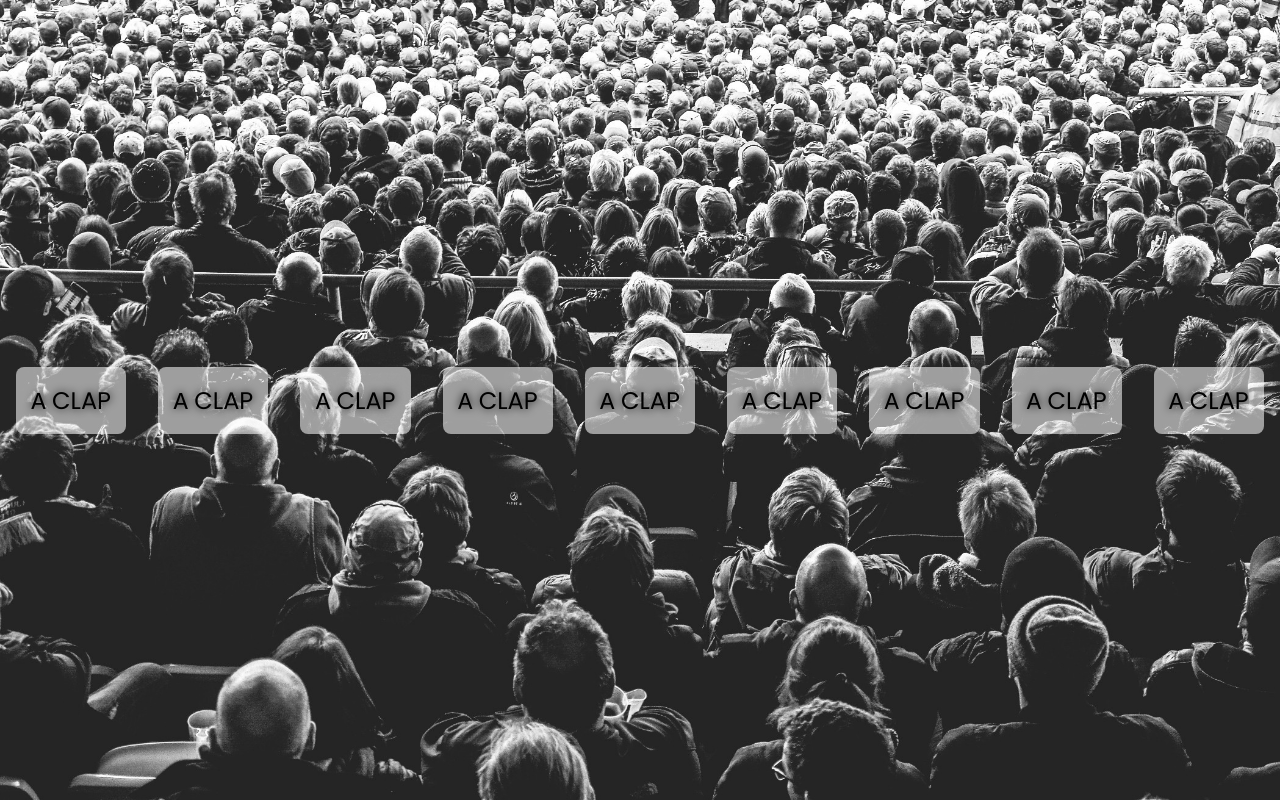
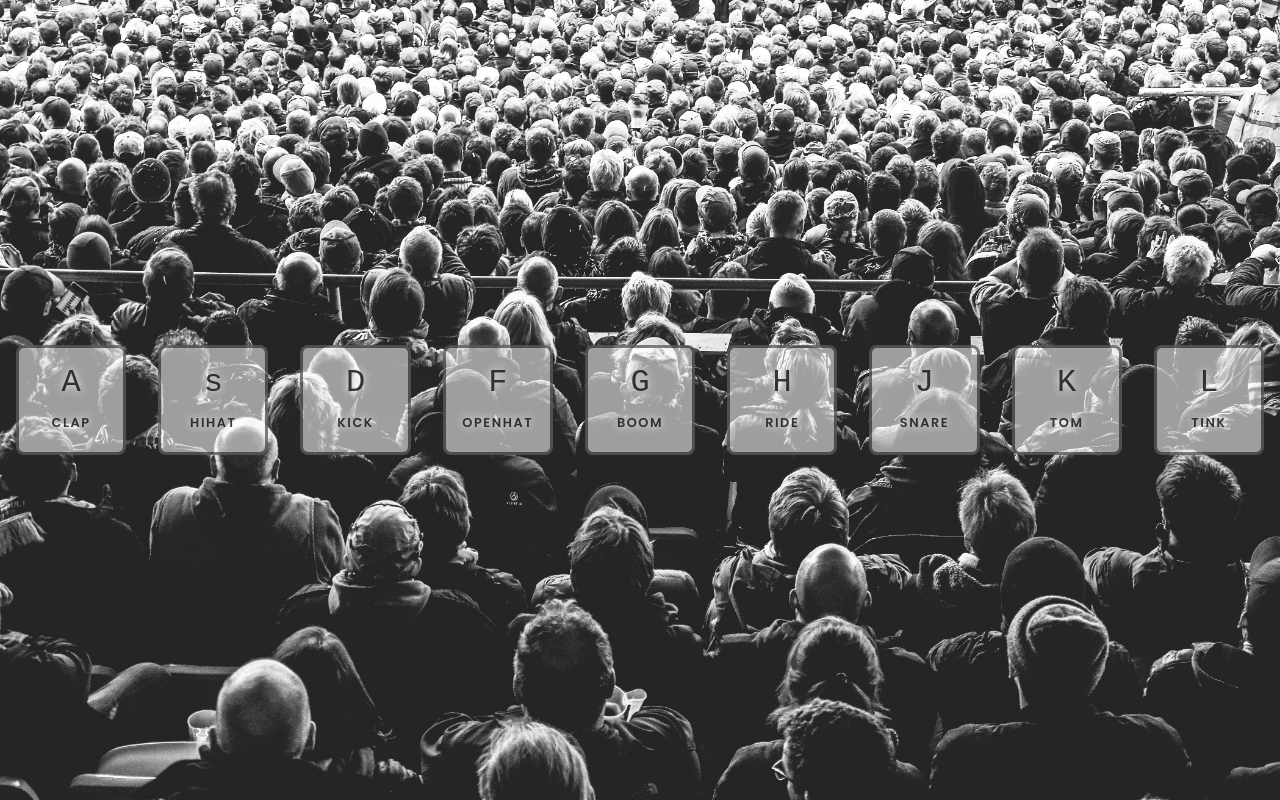
Before and after one commit to NishatFariza/JS-Drum, a plain HTML site: page Javascript-drum-kits/index.html in a window 1280 px wide. Drawn offline with Linux system fonts and the light colour scheme.

Commit message:
wip:key button

```diff
--- a/Javascript-drum-kits/css/style.css
+++ b/Javascript-drum-kits/css/style.css
@@ -27,6 +27,7 @@ body, html{
 }
 
 .key{
+        border: .2rem solid rgba(0, 0, 0, 0.5);
         border-radius: .5rem;
         margin: 1rem;
         font-size: 1.5rem;
@@ -34,7 +35,21 @@ body, html{
         transition: all .07s ease;
         width: 10rem;
         text-align: center;
-        color: black;
-        text-shadow: 0 0 .5rem black;
+        color: rgba(22, 22, 22, 0.836);
+        text-shadow: 0 0 .5rem rgb(255, 244, 244);
         background-color: rgba(255, 255, 255, 0.555);
 }
+
+kbd{
+    display: block;
+    font-size: 2rem;
+
+}
+
+.sound{
+        font-size: .8rem;
+        text-transform: uppercase;
+        letter-spacing: .1rem;
+        font-weight: 600;
+
+}
--- a/Javascript-drum-kits/index.html
+++ b/Javascript-drum-kits/index.html
@@ -11,40 +11,41 @@
     <div class="keys">
       <div data-key="65" class="key">
         <kbd>A</kbd>
-        <span>CLAP</span>
+        <span class="sound">CLAP</span>
       </div>
       <div data-key="65" class="key">
-        <kbd>A</kbd>
-        <span>CLAP</span>
+        <kbd>s</kbd>
+        <span class="sound">HIHAT</span>
       </div>
       <div data-key="65" class="key">
-        <kbd>A</kbd>
-        <span>CLAP</span>
+        <kbd>D</kbd>
+        <span class="sound">KICK</span>
       </div>
       <div data-key="65" class="key">
-        <kbd>A</kbd>
-        <span>CLAP</span>
+        <kbd>F</kbd>
+        <span class="sound">OPENHAT</span>
       </div>
       <div data-key="65" class="key">
-        <kbd>A</kbd>
-        <span>CLAP</span>
+        <kbd>G</kbd>
+        <span class="sound">BOOM</span>
       </div>
       <div data-key="65" class="key">
-        <kbd>A</kbd>
-        <span>CLAP</span>
+        <kbd>H</kbd>
+        <span class="sound">RIDE</span>
       </div>
       <div data-key="65" class="key">
-        <kbd>A</kbd>
-        <span>CLAP</span>
+        <kbd>J</kbd>
+        <span class="sound">SNARE</span>
       </div>
       <div data-key="65" class="key">
-        <kbd>A</kbd>
-        <span>CLAP</span>
+        <kbd>K</kbd>
+        <span class="sound">TOM</span>
       </div>
       <div data-key="65" class="key">
-        <kbd>A</kbd>
-        <span>CLAP</span>
+        <kbd>L</kbd>
+        <span class="sound">TINK</span>
       </div>
+
     </div>
 
     <audio data-key="65" src="./sounds/boom.wav" />
```
